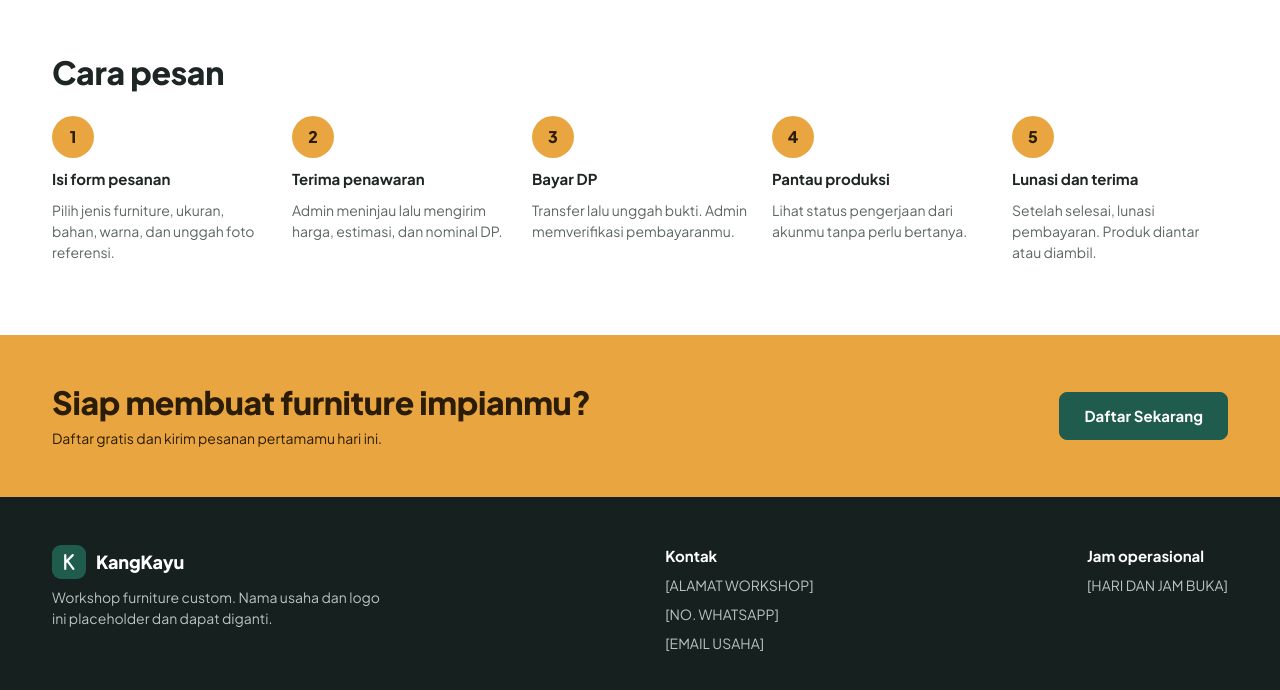
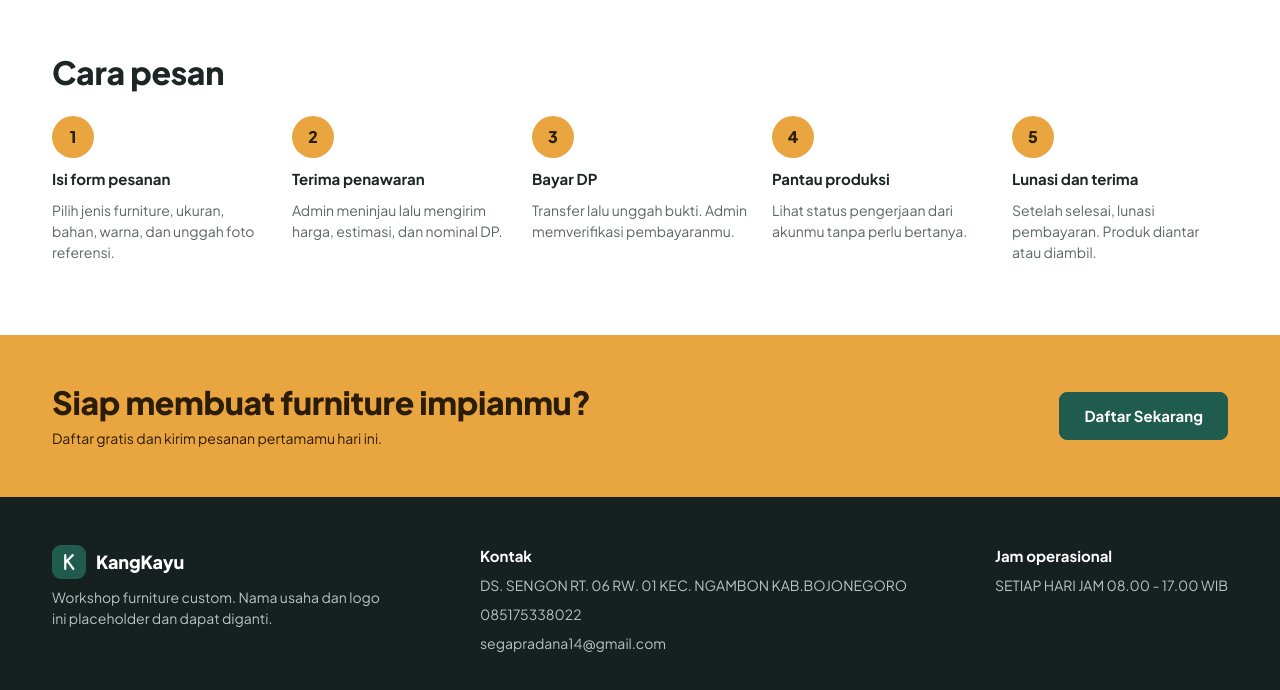
Before and after one commit to segapradana14-cpu/kangkayu, a Next.js app: page / in a window 1280 px wide. Shown: the part 1359-2049 px from the top of the page. Built offline with nearby package versions, Linux system fonts and the light colour scheme; no server answers; the database is empty.

Commit message:
Ubah data kontak

```diff
--- a/src/app/page.js
+++ b/src/app/page.js
@@ -119,8 +119,8 @@ export default async function Beranda() {
             <Logo />
             <p>Workshop furniture custom. Nama usaha dan logo ini placeholder dan dapat diganti.</p>
           </div>
-          <div className="col g8"><h3 style={{ color: '#fff' }}>Kontak</h3><span>[ALAMAT WORKSHOP]</span><span>[NO. WHATSAPP]</span><span>[EMAIL USAHA]</span></div>
-          <div className="col g8"><h3 style={{ color: '#fff' }}>Jam operasional</h3><span>[HARI DAN JAM BUKA]</span></div>
+          <div className="col g8"><h3 style={{ color: '#fff' }}>Kontak</h3><span>DS. SENGON RT. 06 RW. 01 KEC. NGAMBON KAB.BOJONEGORO</span><span>085175338022</span><span>segapradana14@gmail.com</span></div>
+          <div className="col g8"><h3 style={{ color: '#fff' }}>Jam operasional</h3><span>SETIAP HARI JAM 08.00 - 17.00 WIB</span></div>
         </div>
       </footer>
     </>
```
